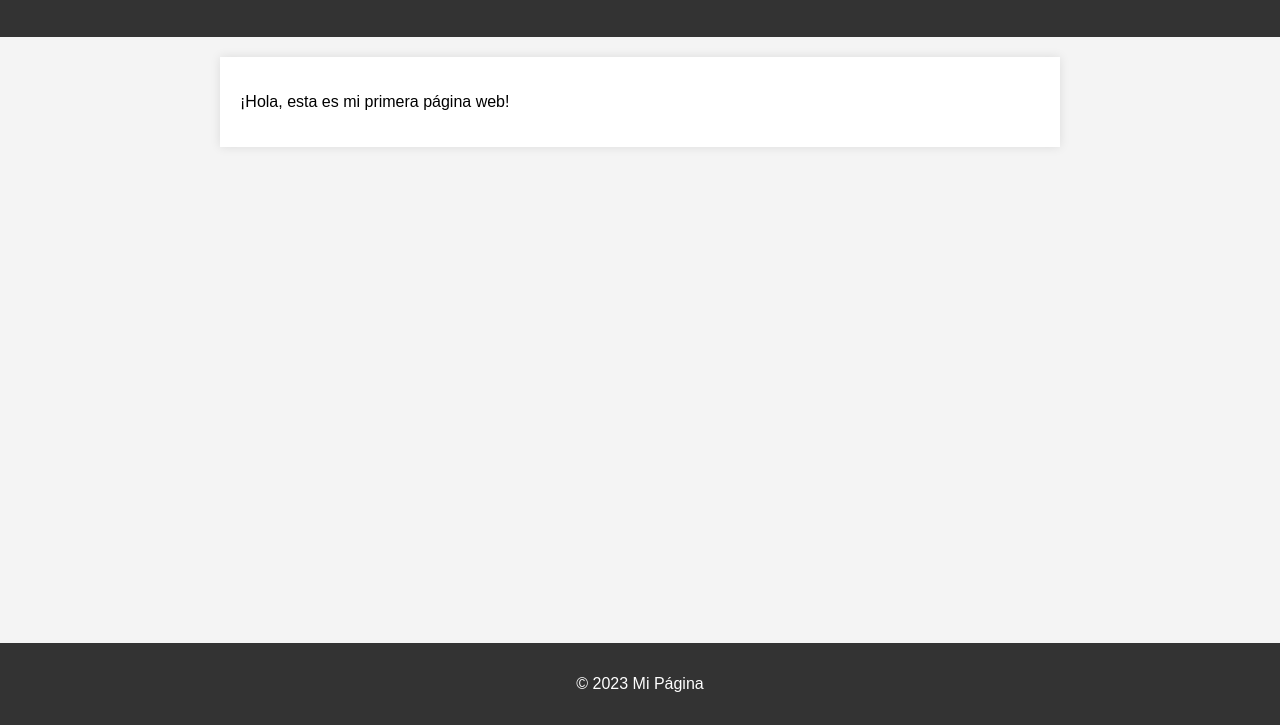
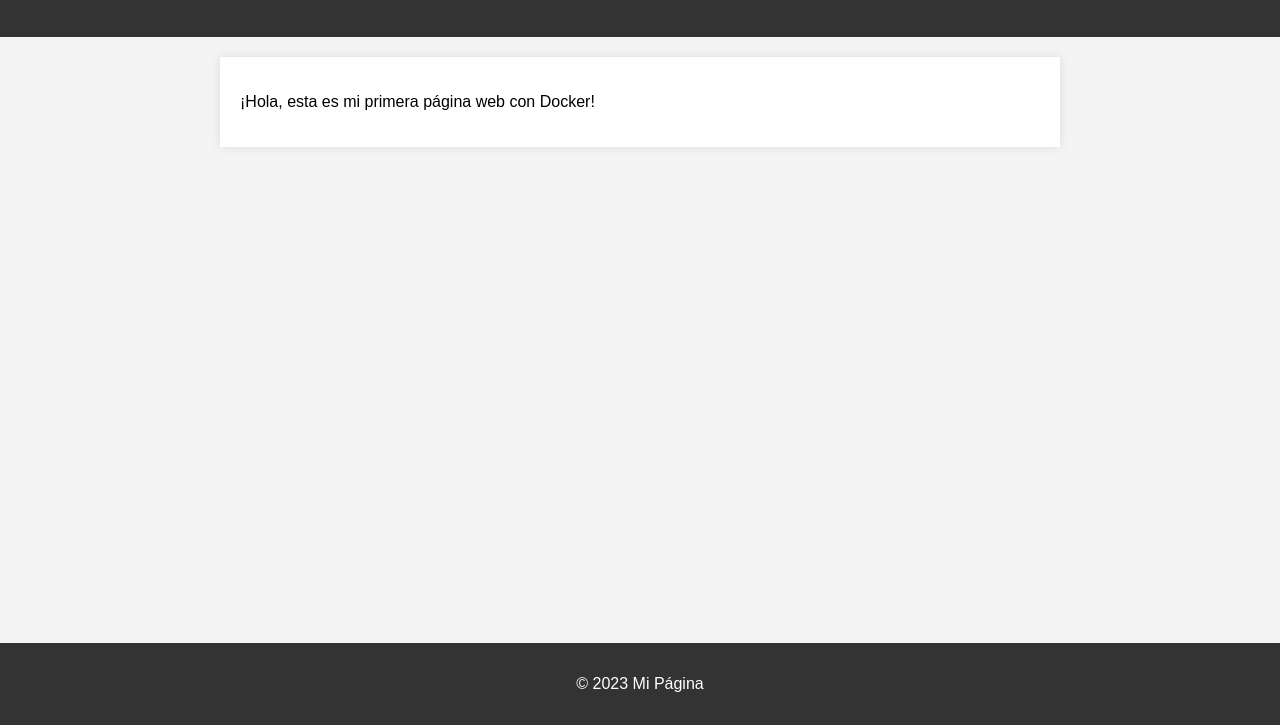
Before and after one commit to paolag14/PracticaGit-Docker, a plain HTML site: page public-html/index.html in a window 1280 px wide. Shown: the part 75-800 px from the top of the page. Drawn offline with Linux system fonts and the light colour scheme.

Commit message:
Crear página web

```diff
--- a/public-html/index.html
+++ b/public-html/index.html
@@ -11,7 +11,7 @@
         <h1>Mi Página</h1>
     </header>
     <section>
-        <p>¡Hola, esta es mi primera página web!</p>
+        <p>¡Hola, esta es mi primera página web con Docker!</p>
 
     </section>
     <footer>
```
